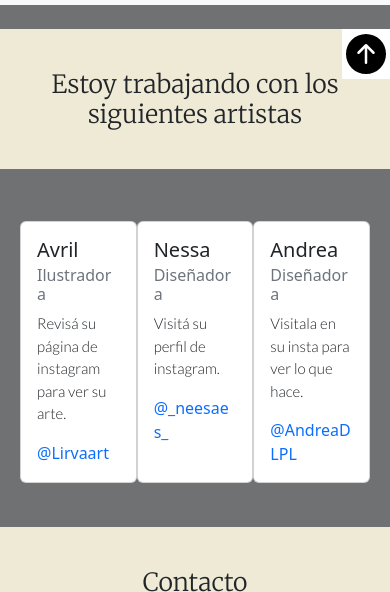
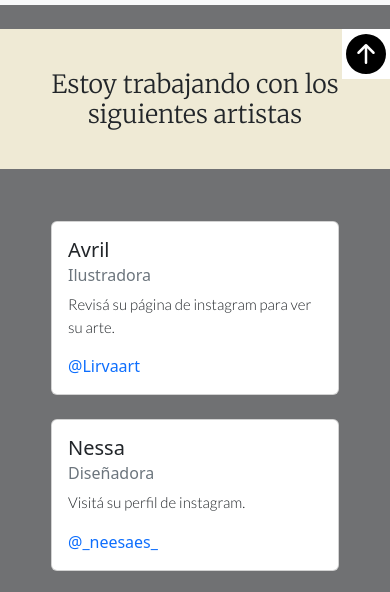
Before and after one commit to ItsOfnir/Ofni_Page, a plain HTML site: page colaboraciones.html in a window 390 px wide. Shown: the part 201-793 px from the top of the page. Drawn offline with nearby package versions, Linux system fonts and the light colour scheme.

Commit message:
información y columnas

```diff
--- a/colaboraciones.html
+++ b/colaboraciones.html
@@ -48,7 +48,7 @@
   <h1 class="titulo1">Estoy trabajando con los siguientes artistas</h1>
 </div>
 <br>
-<div class="barra1">
+<div class="tarjetas">
   <div class="card" style="width: 18rem;">
     <div class="card-body">
       <h5 class="card-title">Avril</h5>
@@ -57,6 +57,7 @@
       <a href="https://www.instagram.com/lirvaart/" class="card-link">@Lirvaart</a>
     </div>
   </div>
+  <br>
   <div class="card" style="width: 18rem;">
     <div class="card-body">
       <h5 class="card-title">Nessa</h5>
@@ -65,6 +66,7 @@
       <a href="https://www.instagram.com/_nessaes_/" class="card-link">@_neesaes_</a>
     </div>
   </div>
+  <br>
   <div class="card" style="width: 18rem;">
     <div class="card-body">
       <h5 class="card-title">Andrea</h5>
--- a/style.css
+++ b/style.css
@@ -85,6 +85,12 @@ h5{
     .barra2{
         align-items: center;
     }
+    .tarjetas{
+        flex-direction: column;
+        align-items: center;
+        padding: 20px;
+        justify-content: space-around;
+    }
 }
 .box_footer{
     display: flex;
@@ -92,9 +98,8 @@ h5{
     align-items: center;
     padding: 10px;
     background-color: #efead5;
-
 }
-.barra1 a{
+.tarjetas a{
     text-decoration: none;
 }
 .barra2 a{
@@ -159,3 +164,8 @@ svg{
 .sticky li p a:hover{
     text-decoration:underline;
 }
+.tarjetas{
+    display: flex;
+    justify-content: space-around;
+    padding: 20px;
+}
```
Also changed, not shown: arte.html (+2 -2 lines).
